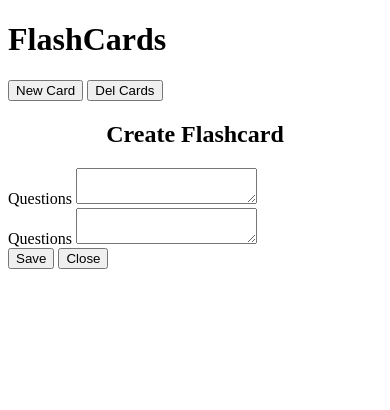
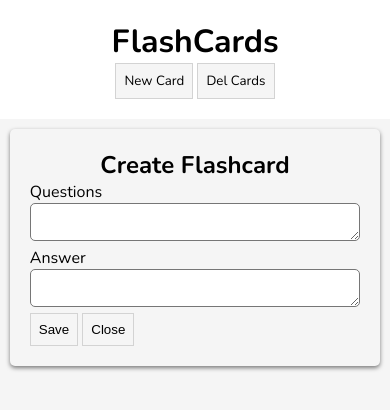
Before and after one commit to Majiiddddd/flashCards, a plain HTML site: page index.html in a window 390 px wide. Drawn offline with nearby package versions, Linux system fonts and the light colour scheme.

Commit message:
css codes

```diff
--- a/index.html
+++ b/index.html
@@ -11,9 +11,11 @@
     <div class="container">
         <div class="nav">
             <h1>FlashCards</h1>
+            <div>
+                <button onclick="showCreateCardBox()">New Card</button>
+                <button onclick="delFlashCards()">Del Cards</button>
+            </div>
         </div>
-        <button onclick="showCreateCardBox()">New Card</button>
-        <button onclick="delFlashCards()">Del Cards</button>
     </div>
   </header>
 
@@ -23,7 +25,7 @@
         <label for="question">Questions</label>
         <textarea name="" id="question"></textarea>
         <br>
-        <label for="answer">Questions</label>
+        <label for="answer">Answer</label>
         <textarea name="" id="answer"></textarea>
         <div>
             <button onclick="addFlashCard()">Save</button>
--- a/style.css
+++ b/style.css
@@ -0,0 +1,118 @@
+@import url('https://fonts.googleapis.com/css2?family=Nunito:ital,wght@0,200..1000;1,200..1000&family=Poiret+One&display=swap');
+*{
+    padding: 0;
+    margin: 0;
+    box-sizing: border-box;
+}
+
+body{
+    font-family: 'Nunito' , sans-serif;
+    font-size: 1rem;
+    background-color: whitesmoke;
+}
+
+header{
+    background-color: white;
+}
+
+button{
+    padding: 8px;
+    outline: none;
+    cursor: pointer;
+    border: 1px solid lightgray;
+    background-color: whitesmoke;
+
+}
+
+button:hover{
+    background-color: rgba(0, 0, 0, 0.1);
+
+}
+
+.container{
+    width: 95%;
+    margin: auto;
+}
+
+.nav{
+    display: flex;
+    justify-content: space-between;
+    width: 100%;
+    margin: auto;
+    padding: 20px 0;
+    background-color: white;
+}
+
+.nav button{
+    font-family: inherit;
+}
+
+.create-box{
+    width: 380px;
+    margin: auto;
+    padding: 20px;
+    margin-top: 10px;
+    border-radius: 5px;
+    background-color: whitesmoke;
+    box-shadow: 0 2px 4px 0 rgba(0, 0, 0, 0.5);
+
+}
+
+.create-box textarea{
+    width: 100%;
+    border-radius: 5px;
+    font-family: inherit;
+
+}
+
+.create-box button{
+    width: fit-content;
+}
+
+.flashcards{
+    display: flex;
+    justify-content: flex-start;
+    align-items: flex-start;
+    flex-wrap: wrap;
+    width: 100%;
+    margin: auto;
+    margin-top: 10px;
+    padding: 0 10px;
+}
+
+.flashcard{
+    width: 370px;
+    height: 200px;
+    word-wrap: break-word;
+    margin: 10px;
+    background-color: white;
+    box-shadow: 0 2px 4px 0 rgba(0, 0, 0, 0.5);
+}
+
+.flashcard h2{
+    font-size: 1rem;
+}
+
+@media(max-width:768px){
+    .flashcard{
+        margin: auto;
+    }
+    .flashcard{
+        margin-top: 10px;
+        margin-bottom: 10px;
+
+ }
+}
+@media(max-width:480px){
+    .nav{
+        flex-direction: column;
+        align-items: center;
+    }
+    .create-box{
+        width: 100%;
+    }
+
+    .flashcard{
+        width: 100%;
+    }
+}
```
